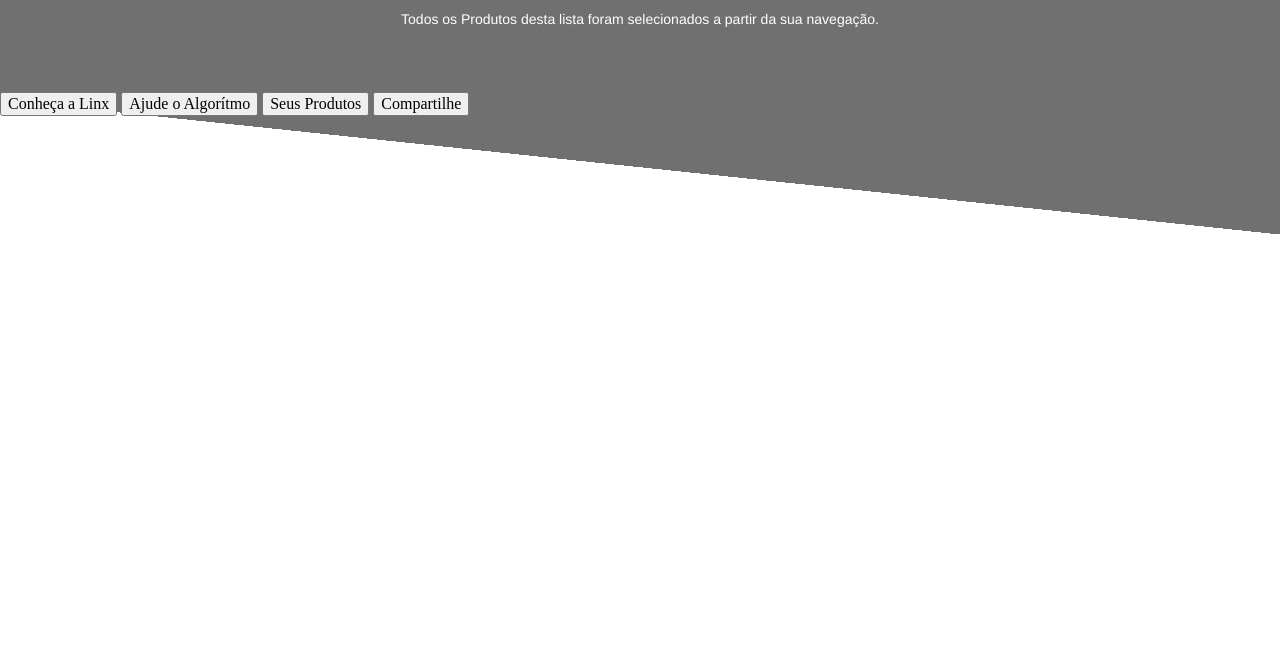
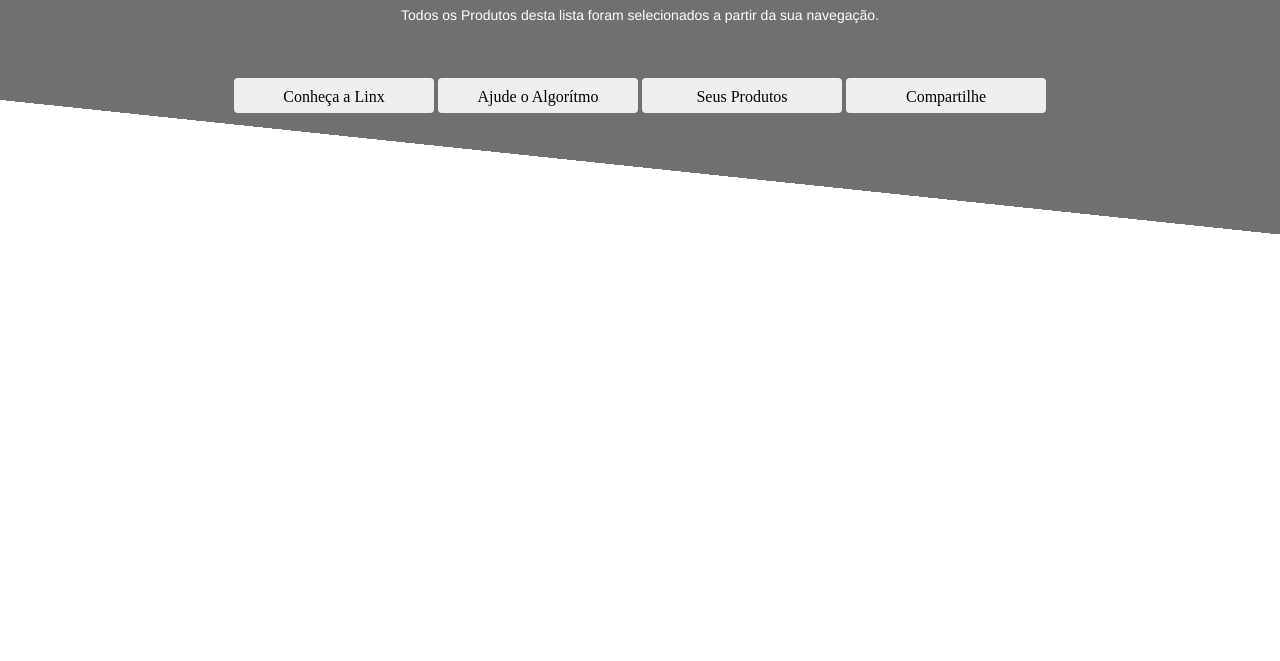
Before and after one commit to geilson25/desafio-frontend-Bold, a plain HTML site: page index.html in a window 1280 px wide. Shown: the part 139-800 px from the top of the page. Drawn offline with nearby package versions, Linux system fonts and the light colour scheme.

Commit message:
Criando os botões do header

```diff
--- a/css/estilo.css
+++ b/css/estilo.css
@@ -1,4 +1,7 @@
-
+* {
+	margin:0;
+	bottom: 0;
+}
 /* Início Cabeçalho */
 body {
 	background-image: url(../img/top.png);
@@ -17,7 +20,7 @@ header {
 }
 
 #header1 {
-	margin-top: 30px;
+	margin-top: 40px;
 	text-align: center;
 	font: normal normal normal 20px/24px Helvetica Neue;
 	letter-spacing: 0px;
@@ -35,14 +38,25 @@ header {
 }
 
 #header3 {
-	margin-top: 0px;
-	margin-bottom: 65px;
+	margin-top: 20px;
+	margin-bottom: 45px;
 	text-align: center;
 	font: normal normal normal 14px/16px Helvetica Neue;
 	letter-spacing: 0px;
 	color: #FFFFFF;
 	opacity: 1;
 }
+.botao-container {
+   text-align: center
+}
+
 .botao {
-	align-items: center;
+  border: 0;
+  padding: 10px;
+  width: 200px;
+  height: 35px;
+  display: inline-block;
+  margin: 10px 0px;
+  cursor: pointer;
+  border-radius: 4px;
 }
--- a/index.html
+++ b/index.html
@@ -50,7 +50,7 @@
 		<h1 id="header1">Uma Seleção de Produtos</h1>
 		<h2 id="header2">Especial para você</h2>
 		<h3 id="header3">Todos os Produtos desta lista foram selecionados a partir da sua navegação.</h3>
-		<div>
+		<div class="botao-container">
 			<button class="botao" type="button">Conheça a Linx</button>
 			<button class="botao" type="button">Ajude o Algorítmo</button>
 			<button class="botao" type="button">Seus Produtos</button>
```
Also changed, not shown: 1 other file.
